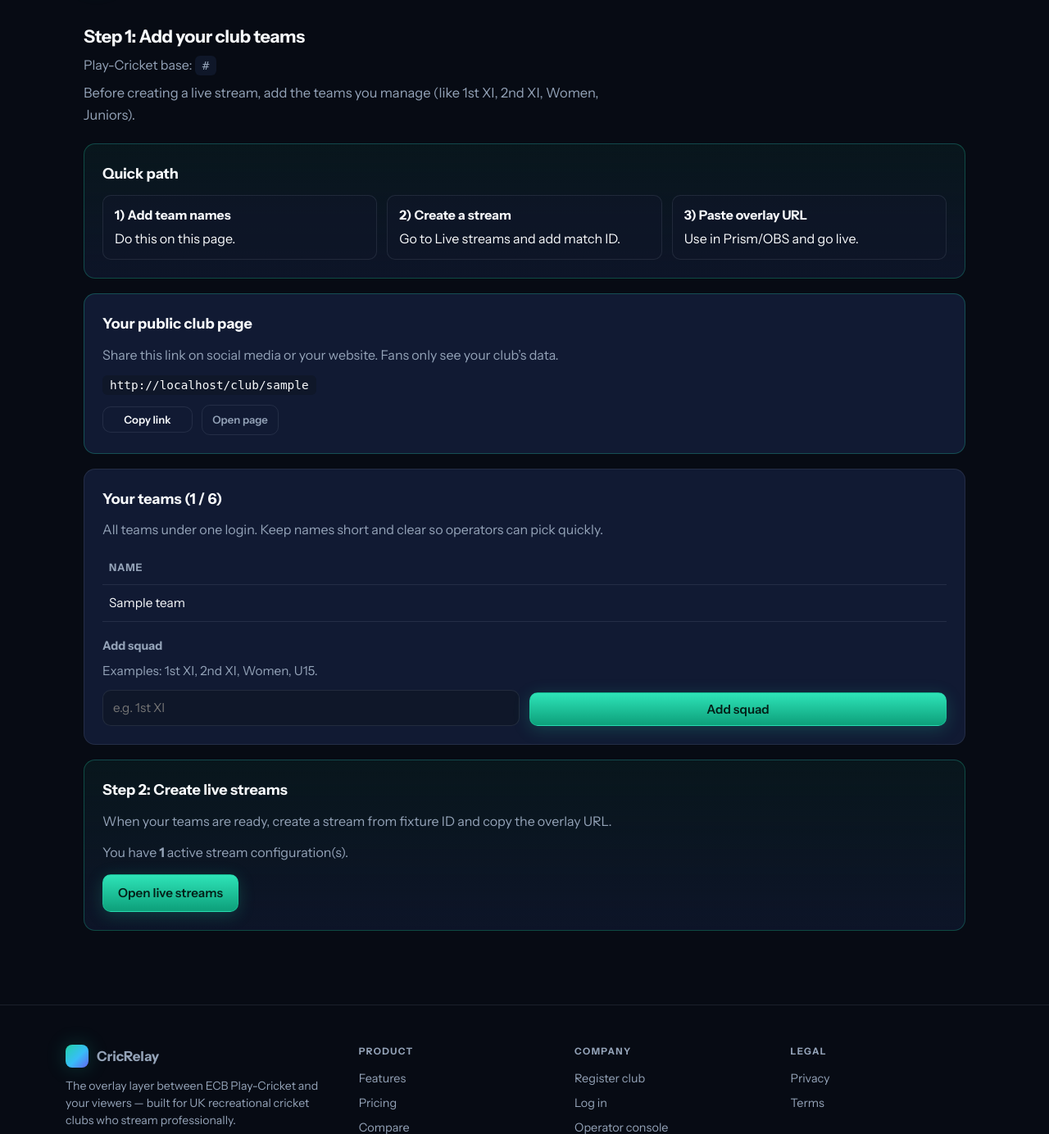
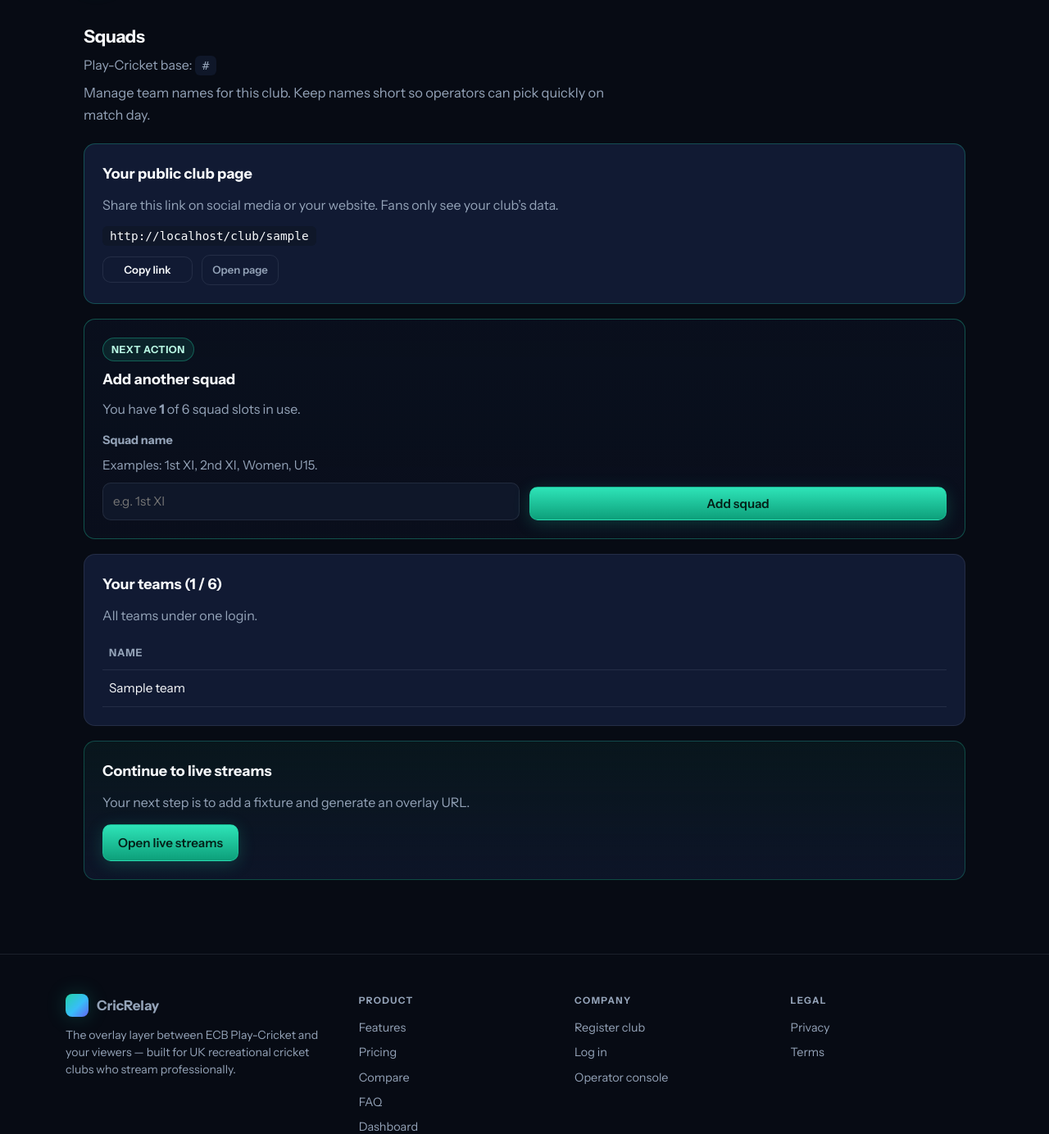
Before and after one commit to g-krish93/score, a Flask app: page /dashboard in a window 1280 px wide. Shown: the part 65-1449 px from the top of the page at 82% size. Run offline with Flask 3, Linux system fonts and the light colour scheme; the visitor is signed in with stand-in values (Sample User, id 1); tables that the repository leaves empty hold one stand-in row (values such as "Sample post").

Commit message:
﻿Redesign dashboard setup flow to progressive action-first UX.
This removes top-heavy wizard copy and surfaces a single next action card with primary forms above the fold on squads and live streams pages.

Co-authored-by: Cursor <cursoragent@cursor.com>

```diff
--- a/static/cricrelay.css
+++ b/static/cricrelay.css
@@ -1392,6 +1392,36 @@ label.cr-label {
   font-size: 0.98rem;
 }
 
+.cr-next-action {
+  border-color: rgba(34, 211, 168, 0.34);
+  background: linear-gradient(180deg, rgba(10, 16, 30, 0.92) 0%, rgba(10, 16, 30, 0.82) 100%);
+}
+
+.cr-next-action-label {
+  margin: 0 0 8px;
+  display: inline-flex;
+  align-items: center;
+  border: 1px solid rgba(34, 211, 168, 0.35);
+  background: rgba(34, 211, 168, 0.1);
+  color: #b9f8e4;
+  border-radius: 999px;
+  padding: 4px 10px;
+  font-size: 0.78rem;
+  font-weight: 700;
+  letter-spacing: 0.04em;
+  text-transform: uppercase;
+}
+
+.cr-next-action h2 {
+  margin-top: 0;
+  margin-bottom: 10px;
+}
+
+.cr-next-action-form .cr-input,
+.cr-next-action-form .cr-select {
+  min-height: 46px;
+}
+
 .cr-kpi {
   display: inline-flex;
   align-items: center;
--- a/templates/cricrelay_dashboard.html
+++ b/templates/cricrelay_dashboard.html
@@ -4,32 +4,11 @@
 
 {% block page_shell %}
 <main id="main-content" class="cr-main">
-  {% if not onboarding_done %}
-  <div class="cr-card cr-card-highlight">
-    <h2>First-time setup wizard</h2>
-    <p class="cr-muted" style="margin:0 0 12px;">Follow these steps once. After that, match-day setup is very quick.</p>
-    <div class="cr-steps-inline">
-      <div class="cr-step-chip"><strong>Step 1 (you are here)</strong><span>Add your team names.</span></div>
-      <div class="cr-step-chip"><strong>Step 2</strong><span>Create a stream with match ID.</span></div>
-      <div class="cr-step-chip"><strong>Step 3</strong><span>Copy overlay URL into Prism/OBS.</span></div>
-    </div>
-  </div>
-  {% endif %}
-
   <div class="cr-dash-top">
     <div>
-      <h1>Step 1: Add your club teams</h1>
+      <h1>Squads</h1>
       <p class="cr-muted">Play-Cricket base: <code class="cr-code">{{ org.play_cricket_base_url }}</code></p>
-      <p class="cr-page-lead">Before creating a live stream, add the teams you manage (like 1st XI, 2nd XI, Women, Juniors).</p>
-    </div>
-  </div>
-
-  <div class="cr-card cr-card-highlight">
-    <h2>Quick path</h2>
-    <div class="cr-steps-inline">
-      <div class="cr-step-chip"><strong>1) Add team names</strong><span>Do this on this page.</span></div>
-      <div class="cr-step-chip"><strong>2) Create a stream</strong><span>Go to Live streams and add match ID.</span></div>
-      <div class="cr-step-chip"><strong>3) Paste overlay URL</strong><span>Use in Prism/OBS and go live.</span></div>
+      <p class="cr-page-lead">Manage team names for this club. Keep names short so operators can pick quickly on match day.</p>
     </div>
   </div>
 
@@ -47,9 +26,36 @@
     {% endif %}
   {% endwith %}
 
+  {% if squad_slots_used < squad_slots_total %}
+  <div class="cr-card cr-next-action">
+    <p class="cr-next-action-label">Next action</p>
+    {% if not teams %}
+    <h2>Add your first squad</h2>
+    <p class="cr-muted" style="margin:0 0 14px;">Start here. Then create your first live stream in one click.</p>
+    {% else %}
+    <h2>Add another squad</h2>
+    <p class="cr-muted" style="margin:0 0 14px;">You have <strong>{{ squad_slots_used }}</strong> of {{ squad_slots_total }} squad slots in use.</p>
+    {% endif %}
+    <form method="post" action="{{ url_for('dashboard_add_team') }}" class="cr-next-action-form">
+      <label class="cr-label" for="team_name">Squad name</label>
+      <p class="cr-help">Examples: 1st XI, 2nd XI, Women, U15.</p>
+      <div class="cr-row2">
+        <input class="cr-input" id="team_name" name="name" placeholder="e.g. 1st XI" required>
+        <button type="submit" class="cr-btn cr-btn-primary" style="margin-top:14px;">Add squad</button>
+      </div>
+    </form>
+  </div>
+  {% else %}
+  <div class="cr-card cr-next-action">
+    <p class="cr-next-action-label">Next action</p>
+    <h2>Squad limit reached</h2>
+    <p class="cr-muted" style="margin:0;">You are using all {{ squad_slots_total }} squad slots for this account.</p>
+  </div>
+  {% endif %}
+
   <div class="cr-card">
     <h2>Your teams ({{ squad_slots_used }} / {{ squad_slots_total }})</h2>
-    <p class="cr-muted" style="margin:0 0 14px;">All teams under one login. Keep names short and clear so operators can pick quickly.</p>
+    <p class="cr-muted" style="margin:0 0 14px;">All teams under one login.</p>
     {% if teams %}
     <div class="cr-table-wrap">
       <table class="cr-table">
@@ -60,28 +66,17 @@
       </table>
     </div>
     {% else %}
-    <p class="cr-muted">No squads yet. Add your first team below.</p>
-    {% endif %}
-
-    {% if squad_slots_used < squad_slots_total %}
-    <form method="post" action="{{ url_for('dashboard_add_team') }}" style="margin-top:18px;">
-      <label class="cr-label" for="team_name">Add squad</label>
-      <p class="cr-help">Examples: 1st XI, 2nd XI, Women, U15.</p>
-      <div class="cr-row2">
-        <input class="cr-input" id="team_name" name="name" placeholder="e.g. 1st XI" required>
-        <button type="submit" class="cr-btn cr-btn-primary" style="margin-top:14px;">Add squad</button>
-      </div>
-    </form>
-    {% else %}
-    <p class="cr-muted" style="margin-top:14px;">Maximum squads reached for this account tier.</p>
+    <p class="cr-muted">No squads yet. Add your first team in the next action card above.</p>
     {% endif %}
   </div>
 
   <div class="cr-card cr-card-highlight">
-    <h2>Step 2: Create live streams</h2>
-    <p class="cr-muted" style="margin:0 0 14px;">When your teams are ready, create a stream from fixture ID and copy the overlay URL.</p>
-    {% if relay_count %}
-    <p class="cr-muted" style="margin:0 0 14px;">You have <strong>{{ relay_count }}</strong> active stream configuration(s).</p>
+    {% if teams %}
+    <h2>Continue to live streams</h2>
+    <p class="cr-muted" style="margin:0 0 14px;">Your next step is to add a fixture and generate an overlay URL.</p>
+    {% else %}
+    <h2>Live streams unlock after first squad</h2>
+    <p class="cr-muted" style="margin:0 0 14px;">Add at least one squad above, then create your stream.</p>
     {% endif %}
     <a class="cr-btn cr-btn-primary" href="{{ url_for('dashboard_relays') }}">Open live streams</a>
   </div>
```
Also changed, not shown: templates/cricrelay_dashboard_relays.html (+23 -28 lines).
